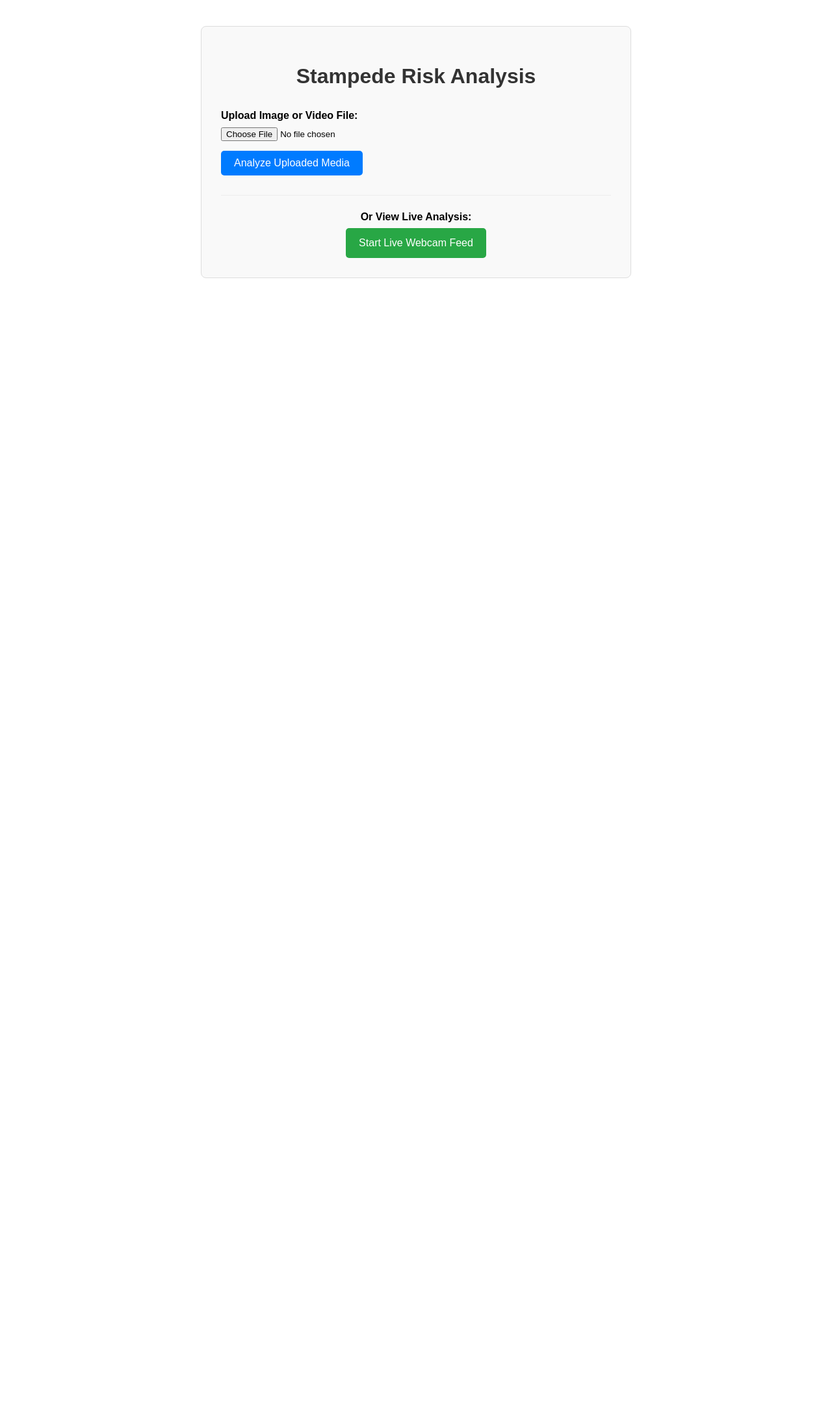
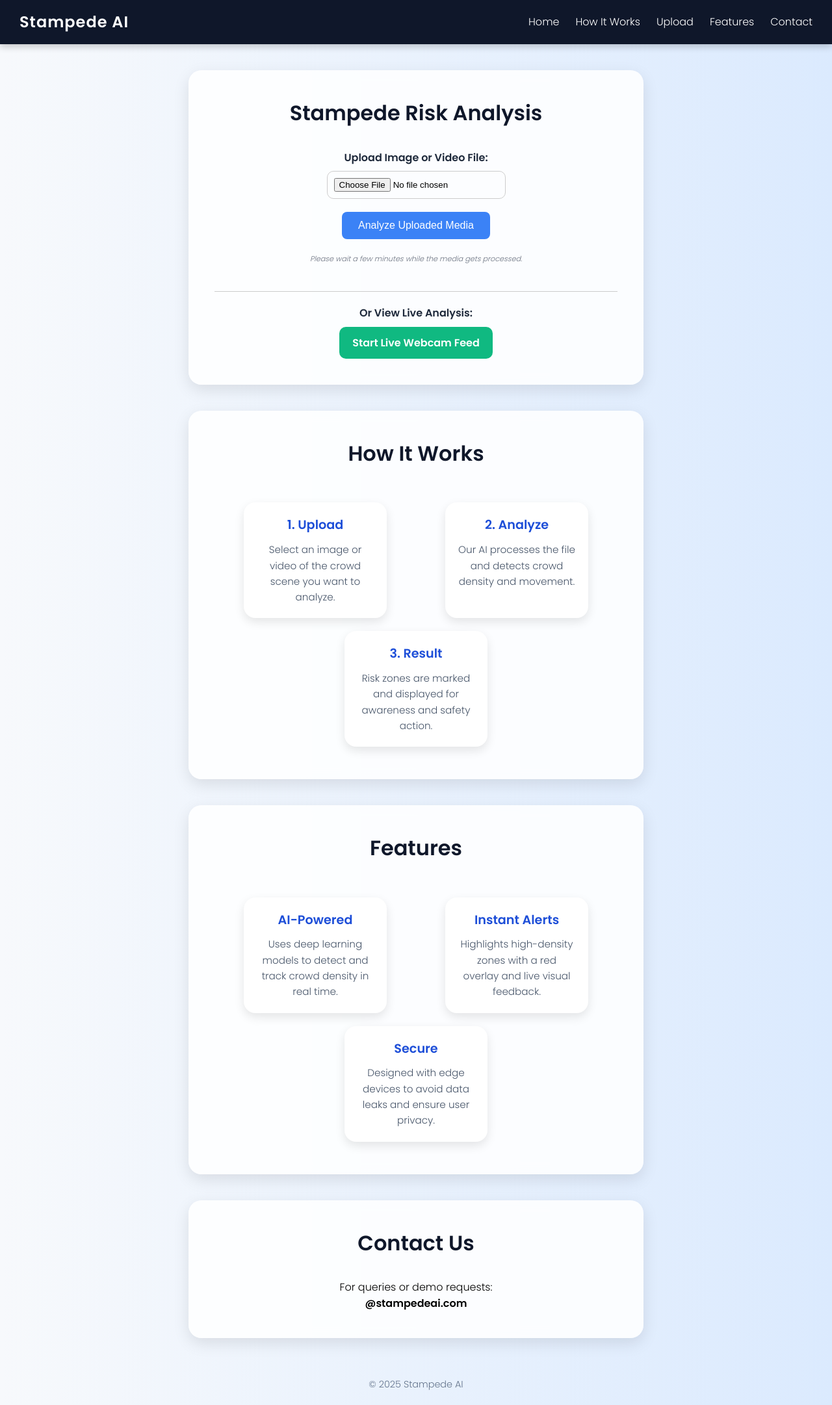
Before and after one commit to VRINDHAP/stampede_updated, a Flask app: page / in a window 1280 px wide. Shown: the whole page at 65% size. Before the commit the page ends 428 px from the top, so only its background shows below. Run offline with Flask 3, Linux system fonts and the light colour scheme; some libraries are stand-ins or nearby versions.

Commit message:
Update index.html
added more style

```diff
--- a/templates/index.html
+++ b/templates/index.html
@@ -1,29 +1,250 @@
-<!doctype html>
-<html>
+<!DOCTYPE html>
+<html lang="en">
 <head>
+  <meta charset="UTF-8">
   <title>Stampede Prediction</title>
+  <meta name="viewport" content="width=device-width, initial-scale=1.0">
   <style>
-        /* Your CSS styles */
-        body { font-family: sans-serif; margin: 40px; line-height: 1.6; }
-        h1 { text-align: center; color: #333; }
-        .container { max-width: 600px; margin: 20px auto; padding: 30px; border: 1px solid #ddd; border-radius: 8px; background-color: #f9f9f9; }
-        form div { margin-bottom: 15px; }
-        label { display: block; margin-bottom: 5px; font-weight: bold; }
-        input[type=file] { display: block; margin-bottom: 15px; }
-        input[type=submit], .live-link a {
-            background-color: #007bff; color: white; padding: 10px 20px; border: none;
-            border-radius: 5px; cursor: pointer; font-size: 1em; text-decoration: none; display: inline-block;
+    @import url('https://fonts.googleapis.com/css2?family=Poppins:wght@300;600&display=swap');
+
+    * {
+      box-sizing: border-box;
+      margin: 0;
+      padding: 0;
     }
-        input[type=submit]:hover, .live-link a:hover { background-color: #0056b3; }
-        .live-link { text-align: center; margin-top: 30px; padding-top: 20px; border-top: 1px solid #eee;}
-        .live-link a { background-color: #28a745; }
-        .live-link a:hover { background-color: #218838; }
+
+    html {
+      scroll-behavior: smooth;
+    }
+
+    body {
+      font-family: 'Poppins', sans-serif;
+      background: linear-gradient(to right, #f7f9fc, #dbeafe);
+      line-height: 1.6;
+    }
+
+    /* Navbar */
+    nav {
+      background-color: #0f172a;
+      color: white;
+      padding: 15px 30px;
+      display: flex;
+      justify-content: space-between;
+      align-items: center;
+      box-shadow: 0 4px 10px rgba(0, 0, 0, 0.2);
+      position: sticky;
+      top: 0;
+      z-index: 100;
+    }
+
+    nav h2 {
+      margin: 0;
+      font-size: 1.5rem;
+      letter-spacing: 1px;
+    }
+
+    nav ul {
+      list-style: none;
+      display: flex;
+      gap: 25px;
+    }
+
+    nav ul li a {
+      color: white;
+      text-decoration: none;
+      font-weight: 500;
+      position: relative;
+      padding-bottom: 5px;
+      transition: color 0.3s;
+    }
+
+    nav ul li a::after {
+      content: "";
+      position: absolute;
+      width: 0;
+      height: 3px;
+      bottom: 0;
+      left: 0;
+      background: #38bdf8;
+      transition: width 0.3s ease-in-out;
+      border-radius: 2px;
+    }
+
+    nav ul li a:hover::after {
+      width: 100%;
+    }
+
+    nav ul li a:hover {
+      color: #38bdf8;
+    }
+
+    .container {
+      max-width: 700px;
+      margin: 40px auto;
+      padding: 40px;
+      background: rgba(255, 255, 255, 0.85);
+      border-radius: 20px;
+      box-shadow: 0 8px 24px rgba(0, 0, 0, 0.1);
+      backdrop-filter: blur(10px);
+    }
+    .wait-message {
+  font-style: italic;
+  color: #6b7280; /* Grey color */
+  font-size: 0.7rem; /* Very small font size */
+  text-align: center; /* Center the text */
+  margin-top: 2px; /* Small space between the button and the text */
+  width: fit-content; /* Ensure the text width is adjusted to content */
+  margin-left: auto;
+  margin-right: auto; /* Center the text horizontally, so it aligns with the button */
+}
+
+
+    h1 {
+      text-align: center;
+      color: #0f172a;
+      margin-bottom: 30px;
+      font-size: 2rem;
+    }
+
+    form {
+      display: flex;
+      flex-direction: column;
+      align-items: center;
+      gap: 20px;
+    }
+
+    form div {
+      width: 100%;
+      text-align: center;
+    }
+
+    label {
+      display: block;
+      margin-bottom: 8px;
+      font-weight: 600;
+      color: #1e293b;
+    }
+
+    input[type="file"] {
+      display: inline-block;
+      padding: 10px;
+      border-radius: 10px;
+      border: 1px solid #ccc;
+    }
+
+    input[type="submit"] {
+      background-color: #3b82f6;
+      color: white;
+      padding: 12px 25px;
+      border: none;
+      border-radius: 8px;
+      cursor: pointer;
+      font-size: 1rem;
+      transition: transform 0.3s, box-shadow 0.3s;
+    }
+
+    input[type="submit"]:hover {
+      transform: scale(1.05);
+      box-shadow: 0 6px 20px rgba(0, 0, 0, 0.2);
+    }
+
+    .live-link {
+      text-align: center;
+      margin-top: 40px;
+      padding-top: 20px;
+      border-top: 1px solid #ccc;
+    }
+
+    .live-link a {
+      background-color: #10b981;
+      color: white;
+      padding: 12px 20px;
+      border-radius: 10px;
+      text-decoration: none;
+      display: inline-block;
+      transition: background-color 0.3s, transform 0.3s;
+      font-weight: 600;
+    }
+
+    .live-link a:hover {
+      background-color: #059669;
+      transform: scale(1.05);
+    }
+
+    .steps {
+      display: flex;
+      justify-content: space-around;
+      flex-wrap: wrap;
+      margin-top: 40px;
+    }
+
+    .steps div {
+      width: 30%;
+      min-width: 220px;
+      background-color: #fff;
+      border-radius: 18px;
+      padding: 20px;
+      margin: 10px;
+      box-shadow: 0 6px 15px rgba(0, 0, 0, 0.1);
+      transition: transform 0.3s, box-shadow 0.3s;
+      text-align: center;
+    }
+
+    .steps div:hover {
+      transform: scale(1.08);
+      box-shadow: 0 10px 25px rgba(0, 0, 0, 0.2);
+    }
+
+    .steps h3 {
+      color: #1d4ed8;
+      font-size: 1.2rem;
+      margin-bottom: 10px;
+    }
+
+    .steps p {
+      color: #475569;
+      font-size: 0.95rem;
+    }
+
+    footer {
+      text-align: center;
+      padding: 20px;
+      font-size: 0.9rem;
+      color: #64748b;
+      margin-top: 40px;
+    }
+
+    @media (max-width: 768px) {
+      .steps {
+        flex-direction: column;
+        align-items: center;
+      }
+
+      .steps div {
+        width: 90%;
+      }
+
+    }
   </style>
 </head>
+
 <body>
-    <div class="container">
+
+  <!-- Navbar -->
+  <nav>
+    <h2>Stampede AI</h2>
+    <ul>
+      <li><a href="#">Home</a></li>
+      <li><a href="#how-it-works">How It Works</a></li>
+      <li><a href="#upload">Upload</a></li>
+      <li><a href="#features">Features</a></li>
+      <li><a href="#contact">Contact</a></li>
+    </ul>
+  </nav>
+
+  <!-- Upload Container -->
+  <div class="container" id="upload">
     <h1>Stampede Risk Analysis</h1>
-
     <form method="post" action="/upload_media" enctype="multipart/form-data">
       <div>
         <label for="media">Upload Image or Video File:</label>
@@ -32,12 +253,61 @@
       <div>
         <input type="submit" value="Analyze Uploaded Media">
       </div>
+      <p class="wait-message">Please wait a few minutes while the media gets processed.</p>
     </form>
-
     <div class="live-link">
       <label>Or View Live Analysis:</label>
       <a href="/live">Start Live Webcam Feed</a>
     </div>
   </div>
+
+  <!-- How it works -->
+  <div class="container" id="how-it-works">
+    <h1>How It Works</h1>
+    <div class="steps">
+      <div>
+        <h3>1. Upload</h3>
+        <p>Select an image or video of the crowd scene you want to analyze.</p>
+      </div>
+      <div>
+        <h3>2. Analyze</h3>
+        <p>Our AI processes the file and detects crowd density and movement.</p>
+      </div>
+      <div>
+        <h3>3. Result</h3>
+        <p>Risk zones are marked and displayed for awareness and safety action.</p>
+      </div>
+    </div>
+  </div>
+
+  <!-- Features Section -->
+  <div class="container" id="features">
+    <h1>Features</h1>
+    <div class="steps">
+      <div>
+        <h3>AI-Powered</h3>
+        <p>Uses deep learning models to detect and track crowd density in real time.</p>
+      </div>
+      <div>
+        <h3>Instant Alerts</h3>
+        <p>Highlights high-density zones with a red overlay and live visual feedback.</p>
+      </div>
+      <div>
+        <h3>Secure</h3>
+        <p>Designed with edge devices to avoid data leaks and ensure user privacy.</p>
+      </div>
+    </div>
+  </div>
+
+  <!-- Contact Section -->
+  <div class="container" id="contact">
+    <h1>Contact Us</h1>
+    <p style="text-align:center;">For queries or demo requests:<br><strong>@stampedeai.com</strong></p>
+  </div>
+
+  <footer>
+    &copy; 2025 Stampede AI
+  </footer>
+
 </body>
 </html>
```
Lines whose indentation alone changed are shown as unchanged.
